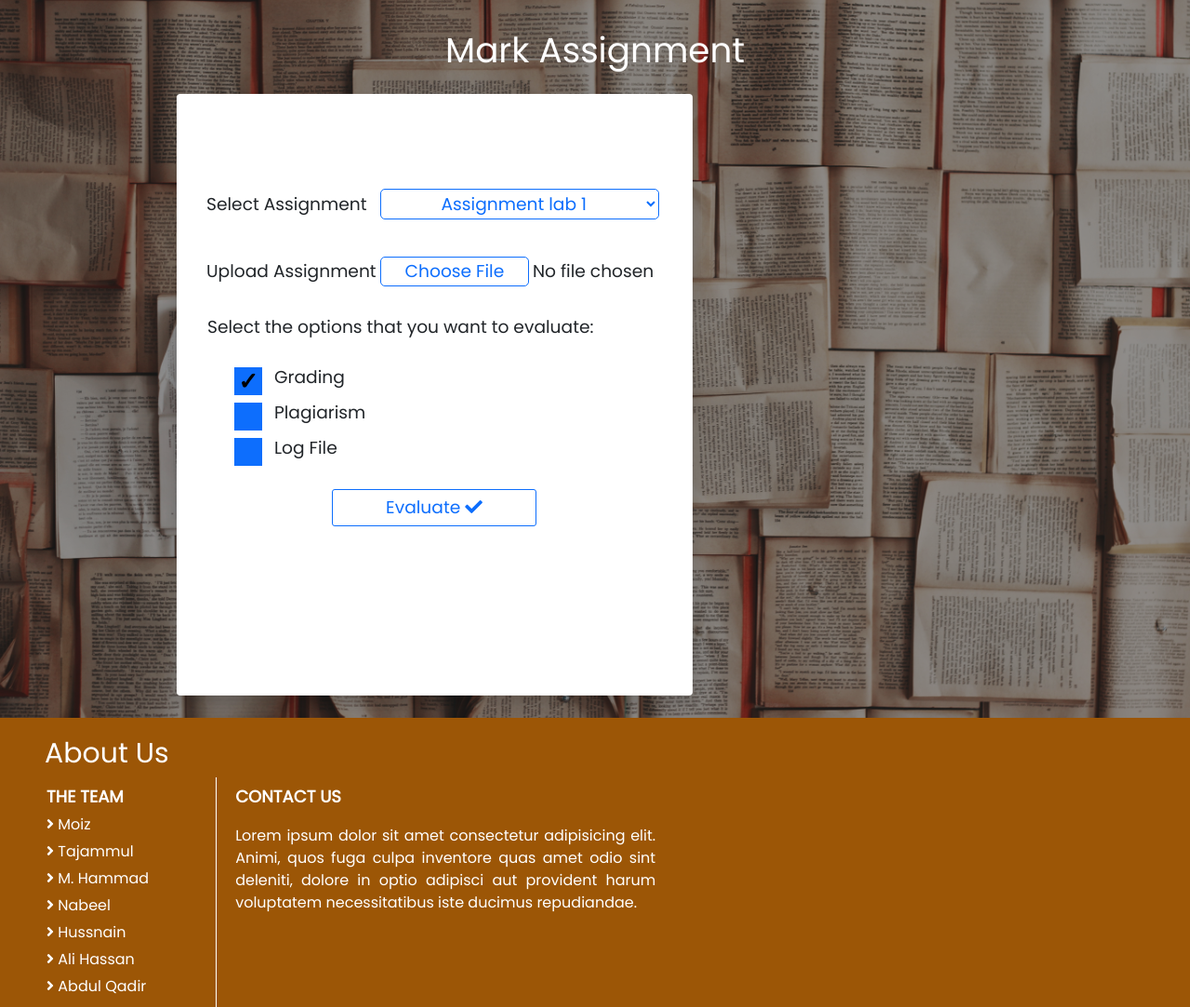
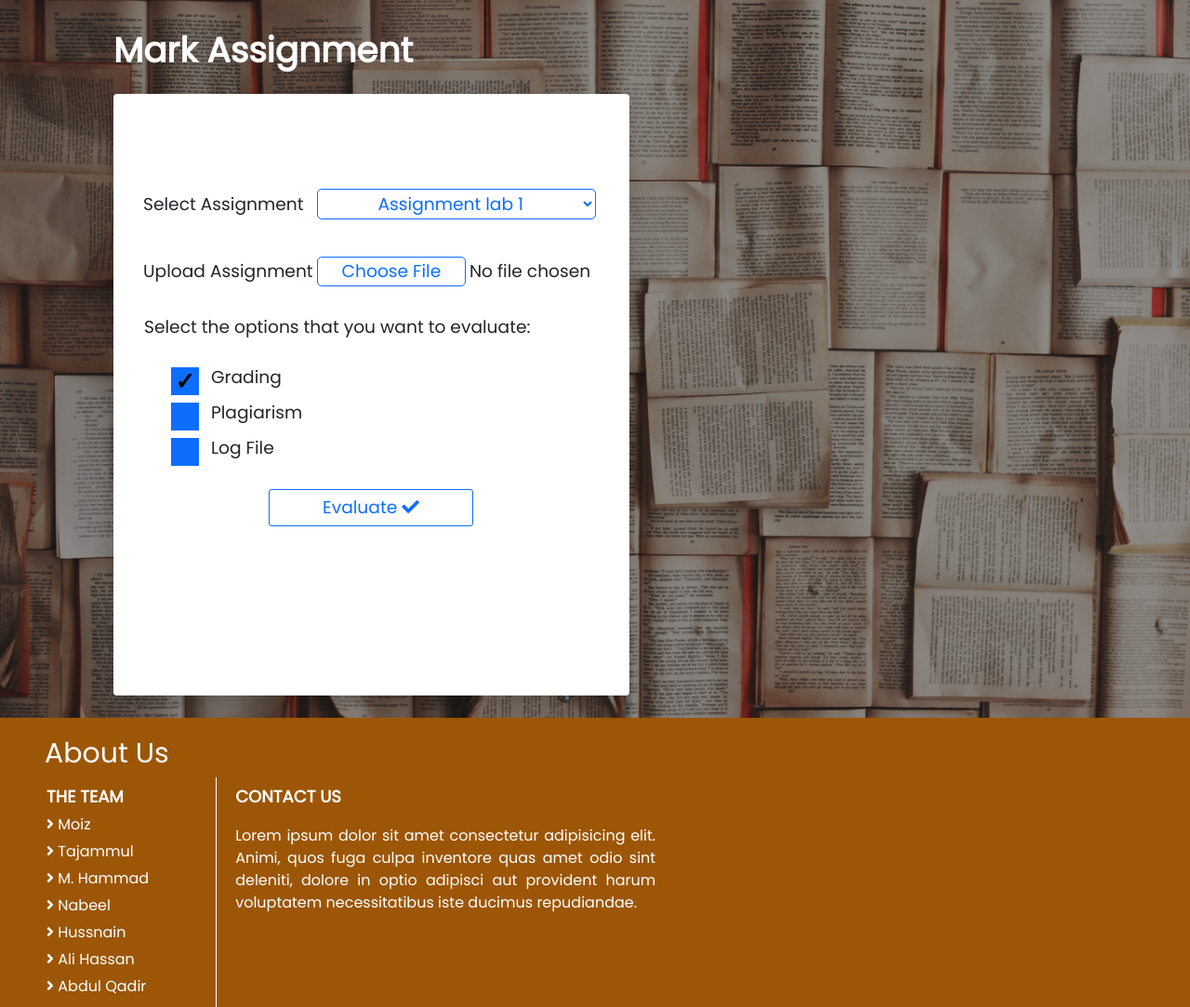
Before and after one commit to SE-19/autograding-of-cs-courses, a Flask app: page /mark_assignment in a window 1280 px wide. Shown: the part 68-1151 px from the top of the page at 93% size. Run offline with Flask 2, Linux system fonts and the light colour scheme; some libraries are stand-ins or nearby versions.

Commit message:
Fixed alignment

```diff
--- a/static/css/mark_assignment.css
+++ b/static/css/mark_assignment.css
@@ -9,15 +9,17 @@
     background-attachment: fixed;
 }
 #heading {
-    text-align: center;
+    /* text-align: center; */
+    margin-left: 122px;
     font-family: 'Poppins';
     font-size: 28pt;
     color: white;
+    font-weight: bold;
 }
 .container-t {
     border: 0;
     user-select: none;
-    margin-left: 190px;
+    margin-left: 122px;
     width: 555px;
     padding: 2rem;
     background-color:aqua;
```
